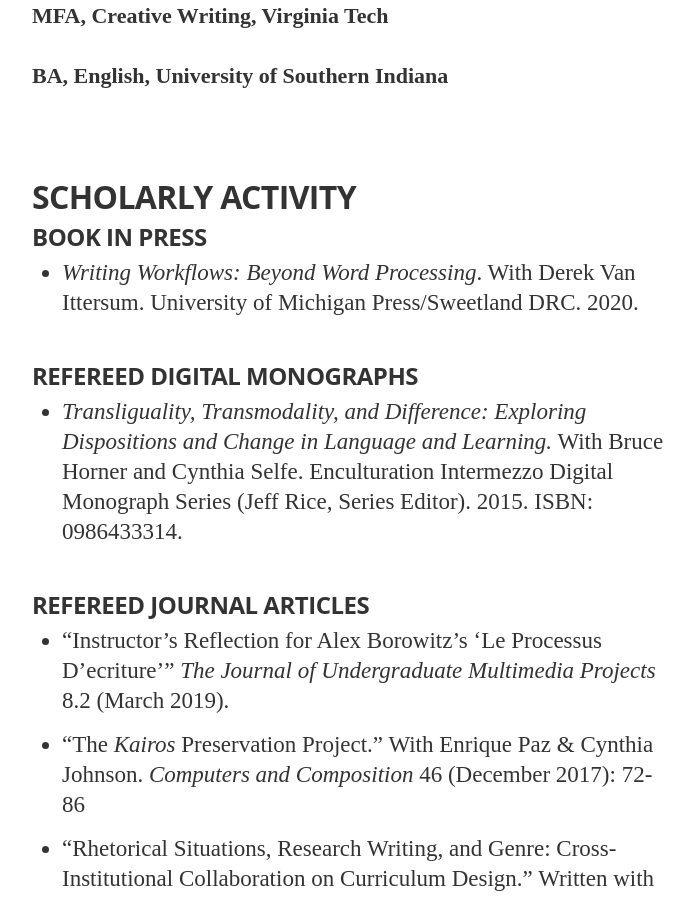
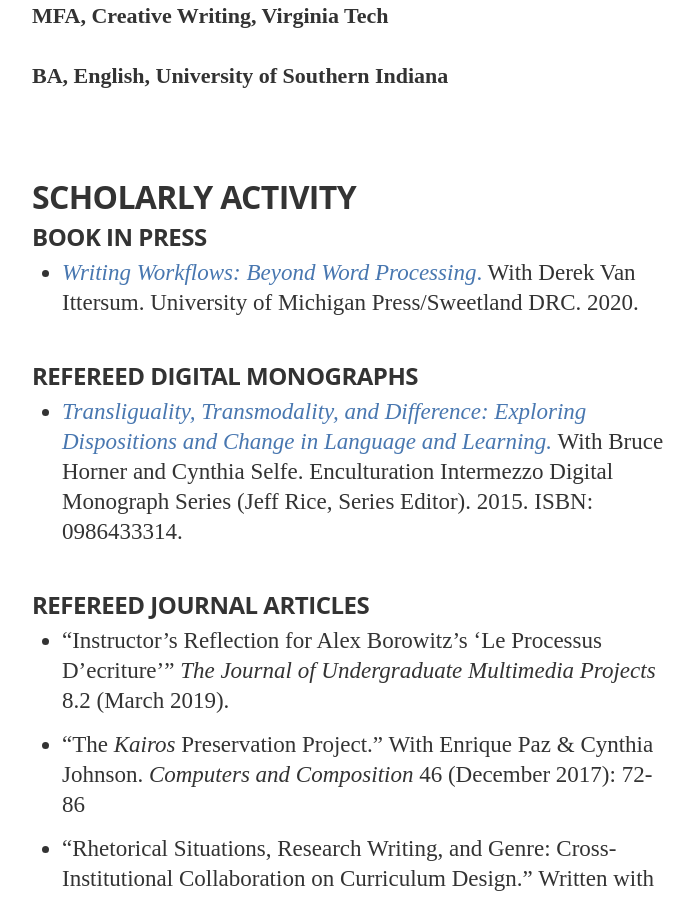
Before and after one commit to timlockridge/timlockridgedotcom, a Jekyll site: the page built from cv.md, in a window 1280 px wide and 900 px high, scrolled down 759 px. Shown: the whole window, without its empty margins (288-982 px from the left). Built offline with Jekyll 4.4.1, drawn with Linux system fonts in a browser that asks for light colours; nearby versions of some CDN libraries; some web fonts are replaced; part of the change alters nothing that is shown.

Commit message:
Update cv.md

```diff
--- a/cv.md
+++ b/cv.md
@@ -18,11 +18,11 @@ permalink: /cv/
 
 #### BOOK IN PRESS
 
-- *Writing Workflows: Beyond Word Processing*. With Derek Van Ittersum. University of Michigan Press/Sweetland DRC. 2020.
+- [*Writing Workflows: Beyond Word Processing*.](https://www.press.umich.edu/11657120/writing_workflows) With Derek Van Ittersum. University of Michigan Press/Sweetland DRC. 2020.
 
 #### REFEREED DIGITAL MONOGRAPHS
 
-* *Transliguality, Transmodality, and Difference: Exploring Dispositions and Change in Language and Learning.* With Bruce Horner and Cynthia Selfe. Enculturation Intermezzo Digital Monograph Series (Jeff Rice, Series Editor). 2015. ISBN: 0986433314.
+* [*Transliguality, Transmodality, and Difference: Exploring Dispositions and Change in Language and Learning.*](http://intermezzo.enculturation.net/01/ttd-horner-selfe-lockridge/index.htm) With Bruce Horner and Cynthia Selfe. Enculturation Intermezzo Digital Monograph Series (Jeff Rice, Series Editor). 2015. ISBN: 0986433314.
 
 #### REFEREED JOURNAL ARTICLES
 
```
